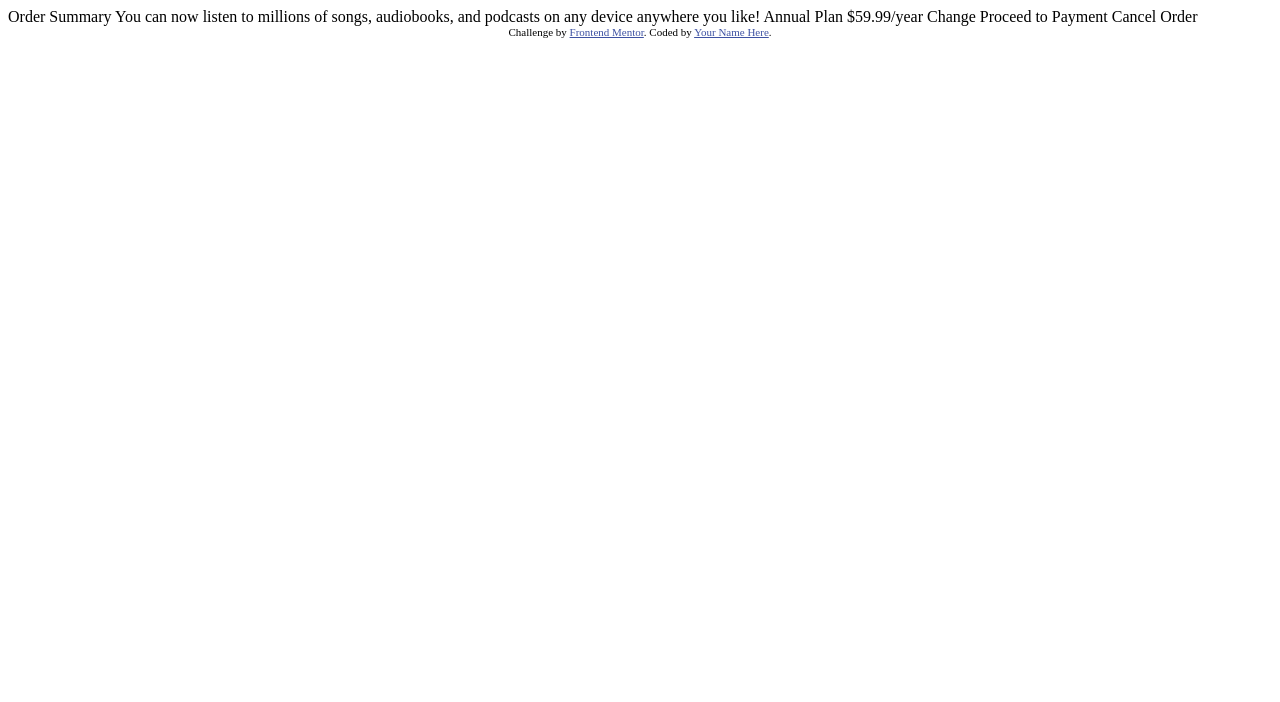
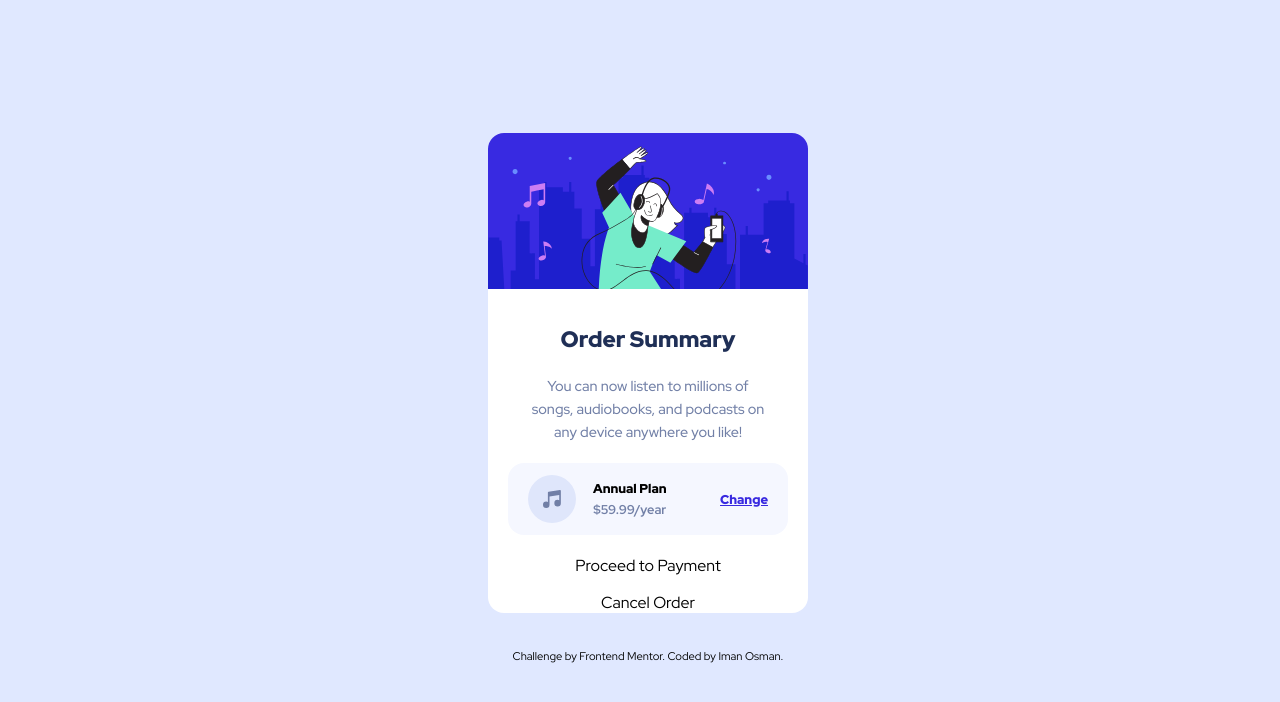
Before and after one commit to i000o/order-summary-component, a plain HTML site: page index.html in a window 1280 px wide. Drawn offline with Linux system fonts and the light colour scheme.

Commit message:
Add files via upload

```diff
--- /dev/null
+++ b/_reset.scss
@@ -0,0 +1,16 @@
+//_reset.sass
+
+a:link {
+    color: inherit; /* no blue default link color */
+    text-decoration: none;
+}
+
+a:visited {
+    color: inherit; /* no purple visited links */
+}
+
+*,
+*::before,
+*::after {
+  box-sizing: border-box;
+}
--- a/index.html
+++ b/index.html
@@ -5,33 +5,40 @@
   <meta name="viewport" content="width=device-width, initial-scale=1.0"> <!-- displays site properly based on user's device -->
 
   <link rel="icon" type="image/png" sizes="32x32" href="./images/favicon-32x32.png">
-
+  <link href="output.css" rel="stylesheet">
   <title>Frontend Mentor | Order summary card</title>
 
-  <!-- Feel free to remove these styles or customise in your own stylesheet 👍 -->
-  <style>
-    .attribution { font-size: 11px; text-align: center; }
-    .attribution a { color: hsl(228, 45%, 44%); }
-  </style>
 </head>
 <body>
+  <main>
+    <section>
+      <img src="images/illustration-hero.svg" alt="hero illustration image">
+      <h1>Order Summary</h1>
+      <h2>You can now listen to millions of songs, audiobooks, and podcasts on any device anywhere you like!</h2>
+      <aside>
+        <div>
+          <img class="music icon" src="images/icon-music.svg" alt="music icon">
+          <div class="deal">
+            <p class="plan">Annual Plan</p>
+            <p class="price">$59.99/year</p>
+          </div>
+        </div>
+          <a href="#" class="change"><p>Change</p></a>
+      </aside>
+      <a href="#" class="payment">
+        <p>Proceed to Payment</p>
+      </a>
+      <a href="#" class="cancel">
+        <p>Cancel Order</p>
+      </a>
+    </section>
+  </main>
 
-  Order Summary
-
-  You can now listen to millions of songs, audiobooks, and podcasts on any
-  device anywhere you like!
-
-  Annual Plan
-  $59.99/year
-
-  Change
-
-  Proceed to Payment
-  Cancel Order
-
+  <footer>
   <div class="attribution">
     Challenge by <a href="https://www.frontendmentor.io?ref=challenge" target="_blank">Frontend Mentor</a>.
-    Coded by <a href="#">Your Name Here</a>.
+    Coded by <a href="#">Iman Osman</a>.
   </div>
+</footer>
 </body>
 </html>
--- /dev/null
+++ b/input.scss
@@ -0,0 +1,105 @@
+@use 'reset';
+@import url('https://fonts.googleapis.com/css2?family=Red+Hat+Display:ital,wght@0,300..900;1,300..900&display=swap');
+
+$rounded-corners: 16px;
+$card-edge: 20px;
+
+body {
+    // display: none;
+    display: flex;
+    flex-direction: column;
+    justify-content: center;
+    align-items: center;
+    font-family: 'Red Hat Display', sans-serif;
+    font-weight: 500, 700, 900;
+    background-color: hsl(225, 100%, 94%);
+    // background-color: red;
+    width: 100svw;
+    height: 100svh;
+    text-align: center;
+}
+
+section {
+    border-radius: $rounded-corners;
+    background-color: #FFFFFF;
+    max-width: 20em;
+    // padding: 20px;
+    // margin: 20px;
+    height: auto;
+    img {
+        float: top;
+        max-width: 100%;
+        border-radius: $rounded-corners;
+        border-bottom-left-radius: 0;
+        border-bottom-right-radius: 0;
+        margin: 0;
+        .music-icon {
+            border-radius: $rounded-corners;
+            // order: 1;
+            // padding: 20px;
+        }
+    }
+
+    h1 {
+        font-size: 1.4em;
+        font-weight: 900;
+        color: hsl(223, 47%, 23%);
+        margin: 30px 30px 20px 30px;
+    }
+
+    h2 {
+        font-size: 0.9em;
+        color: hsl(224, 23%, 55%);
+        font-weight: 500;
+        margin: 20px 40px;
+        line-height: 160%;
+    }
+
+    aside {
+        background-color: hsl(225, 100%, 98%);
+        padding: 10px 20px;
+        margin: $card-edge;
+        border-radius: $rounded-corners;
+        display: flex;
+        justify-content: space-between;
+        align-items: center;
+        p {
+            font-size: 0.8em;
+        }
+        div {
+            display: flex;
+            justify-content: center;
+            align-items: center;
+
+            .deal {
+                margin: 5px 15px;
+                display: flex;
+                flex-direction: column;
+                justify-content: center;
+                // line-height: 90%;
+
+                .plan {
+                font-weight: 900;
+                margin: 2px;
+                }
+                .price {
+                color: hsl(224, 23%, 55%);
+                font-weight: 700;
+                margin: 2px;
+                }
+            }
+        }
+        .change {
+            font-weight: 900;
+            color: hsl(245, 75%, 52%);
+            text-decoration: underline;
+        }
+        }
+    }
+
+footer {
+    display: flex;
+    justify-content: center;
+    font-size: 0.7em;
+    margin: 20px;
+}
```
Also changed, not shown: input.css (added), output.css (added), 3 other files.
